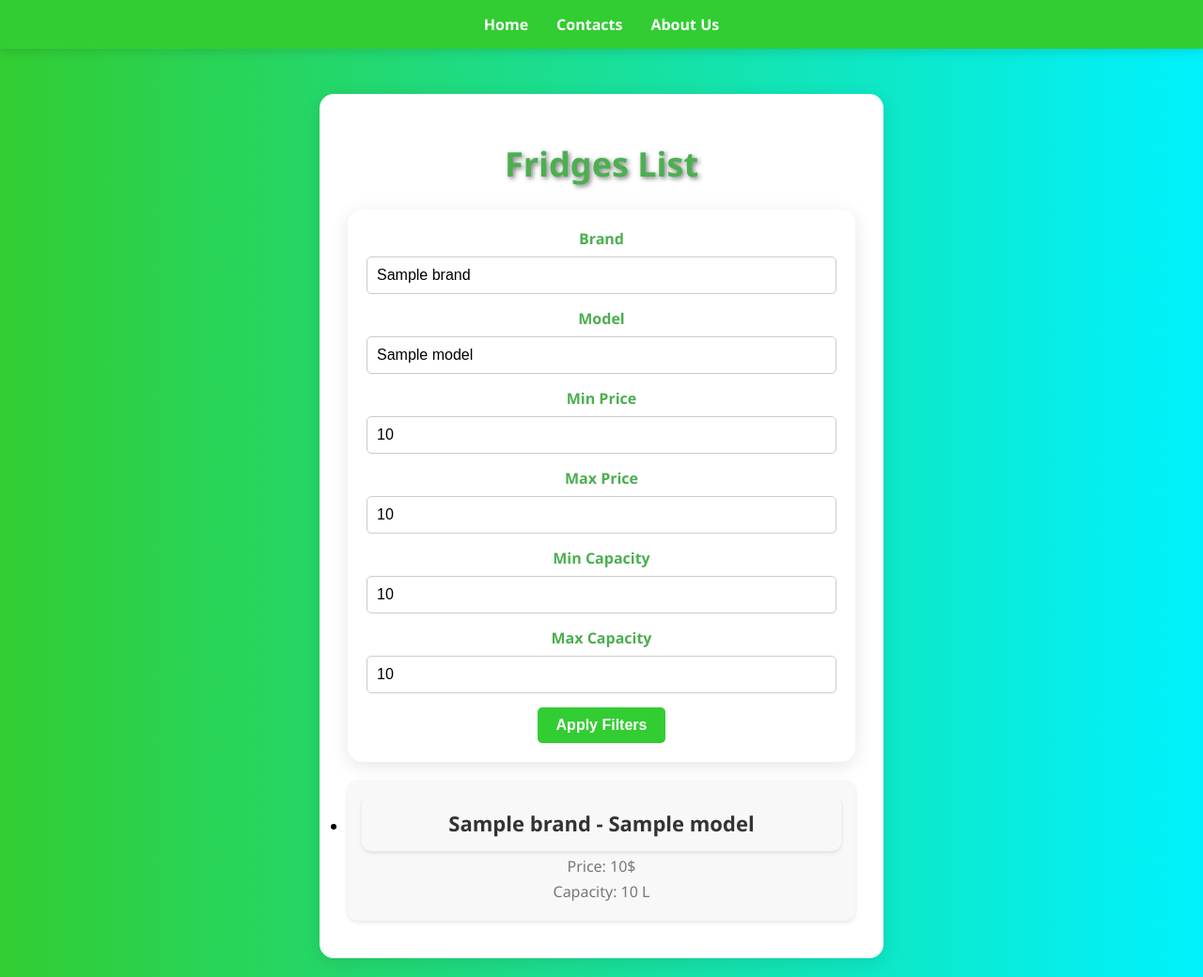
After one commit to TheAlexGrimes30/TrainingDjangoProject, a Django app: template FridgeProject/templates/fridges.html in a window 1280 px wide. The commit adds this page. Shown: the whole page at 94% size. Run offline with Django 3.2, Linux system fonts and the light colour scheme; the template is opened without the code that fills it: most values are stand-ins (such as "Sample title", 1, 10 or a date in 2020).

Commit message:
create and read operations

```diff
--- a/FridgeProject/FridgeProject/urls.py
+++ b/FridgeProject/FridgeProject/urls.py
@@ -18,7 +18,7 @@ from django.conf.urls.static import static
 from django.contrib import admin
 from django.urls import path
 
-from FridgeApp.views import home, contacts, info
+from FridgeApp.views import home, contacts, info, FridgeCreateView, FridgeListView
 from FridgeProject import settings
 
 urlpatterns = [
@@ -26,6 +26,8 @@ urlpatterns = [
     path('', home, name="home"),
     path('contacts/', contacts, name="contacts"),
     path('info/', info, name="info"),
+    path('create/', FridgeCreateView.as_view(), name="create"),
+    path('fridges/', FridgeListView.as_view(), name="fridges"),
 ]
 
 if settings.DEBUG:
--- a/FridgeProject/static/css/main_styles.css
+++ b/FridgeProject/static/css/main_styles.css
@@ -1,3 +1,4 @@
+/* Основные стили для страницы */
 body {
     font-family: 'Segoe UI', Tahoma, Geneva, Verdana, sans-serif;
     background: linear-gradient(to right, #32cd32, #00f2fe);
@@ -79,7 +80,118 @@ h3:hover {
     transform: translateY(-5px);
 }
 
-a {
-    text-decoration: none;
-    color: inherit;
+/* Стили формы */
+.form-container {
+    display: flex;
+    flex-direction: column;
+    align-items: center;
+    background: #ffffff;
+    border-radius: 15px;
+    padding: 20px;
+    width: 500px;
+    box-shadow: 0 4px 20px rgba(0, 0, 0, 0.1);
+    margin: 20px auto;
 }
+
+label {
+    display: block;
+    margin-bottom: 8px;
+    font-weight: bold;
+    color: #4CAF50;
+}
+
+input[type="text"],
+input[type="number"],
+textarea {
+    width: 100%;
+    padding: 10px;
+    margin-bottom: 15px;
+    border: 1px solid #ccc;
+    border-radius: 5px;
+    font-size: 16px;
+    box-sizing: border-box;
+    transition: border-color 0.3s ease;
+}
+
+input[type="text"]:focus,
+input[type="number"]:focus,
+textarea:focus {
+    border-color: #32cd32;
+    outline: none;
+}
+
+button[type="submit"] {
+    padding: 10px 20px;
+    font-size: 16px;
+    font-weight: bold;
+    color: white;
+    background: #32cd32;
+    border: none;
+    border-radius: 5px;
+    cursor: pointer;
+    transition: background 0.3s ease, transform 0.2s ease;
+}
+
+button[type="submit"]:hover {
+    background: #00f2fe;
+    transform: translateY(-3px);
+}
+
+/* Стили ошибок */
+.errorlist {
+    background: #ffe6e6;
+    color: #cc0000;
+    padding: 10px;
+    margin-bottom: 15px;
+    border: 1px solid #cc0000;
+    border-radius: 5px;
+    text-align: left;
+}
+
+.errorlist ul {
+    list-style: none;
+    padding: 0;
+    margin: 0;
+}
+
+.errorlist li {
+    font-size: 14px;
+    margin: 5px 0;
+}
+
+.fridges-list {
+    margin-top: 20px;
+    padding: 0;
+    list-style: none;
+}
+
+.fridges-list ul {
+    padding: 0;
+    margin: 0;
+}
+
+.fridges-list li {
+    background: #f8f8f8;
+    border-radius: 10px;
+    padding: 15px;
+    margin-bottom: 10px;
+    box-shadow: 0 2px 5px rgba(0, 0, 0, 0.1);
+    transition: transform 0.3s ease, background-color 0.3s ease;
+}
+
+.fridges-list li:hover {
+    background-color: #f0f0f0;
+    transform: translateY(-5px);
+}
+
+.fridges-list h3 {
+    color: #333;
+    font-size: 22px;
+    margin: 0;
+}
+
+.fridges-list p {
+    color: #777;
+    font-size: 16px;
+    margin: 5px 0;
+}
--- /dev/null
+++ b/FridgeProject/templates/fridges.html
@@ -0,0 +1,45 @@
+{% extends 'base.html' %}
+
+{% block title %}Fridges List{% endblock %}
+
+{% block content %}
+    <h1>Fridges List</h1>
+
+    <form method="get" class="form-container">
+        <label for="brand">Brand</label>
+        <input type="text" id="brand" name="brand" value="{{ filters.brand }}">
+
+        <label for="model">Model</label>
+        <input type="text" id="model" name="model" value="{{ filters.model }}">
+
+        <label for="min_price">Min Price</label>
+        <input type="number" id="min_price" name="min_price" value="{{ filters.min_price }}">
+
+        <label for="max_price">Max Price</label>
+        <input type="number" id="max_price" name="max_price" value="{{ filters.max_price }}">
+
+        <label for="min_capacity">Min Capacity</label>
+        <input type="number" id="min_capacity" name="min_capacity" value="{{ filters.min_capacity }}">
+
+        <label for="max_capacity">Max Capacity</label>
+        <input type="number" id="max_capacity" name="max_capacity" value="{{ filters.max_capacity }}">
+
+        <button type="submit">Apply Filters</button>
+    </form>
+
+    <div class="fridges-list">
+        {% if fridges %}
+            <ul>
+                {% for fridge in fridges %}
+                    <li>
+                        <h3>{{ fridge.brand }} - {{ fridge.model }}</h3>
+                        <p>Price: {{ fridge.price }}$</p>
+                        <p>Capacity: {{ fridge.capacity }} L</p>
+                    </li>
+                {% endfor %}
+            </ul>
+        {% else %}
+            <p>No fridges found with the selected filters.</p>
+        {% endif %}
+    </div>
+{% endblock %}
--- a/FridgeProject/templates/home.html
+++ b/FridgeProject/templates/home.html
@@ -4,8 +4,8 @@
 
 {% block content %}
     <h1>Fridges</h1>
-    <a href="#"><h3>Fridges</h3></a>
-    <a href="#"><h3>Add Fridge</h3></a>
+    <a href="{% url 'fridges' %}"><h3>Fridges</h3></a>
+    <a href="{% url 'create' %}"><h3>Add Fridge</h3></a>
     <a href="#"><h3>Update Fridge</h3></a>
     <a href="#"><h3>Delete Fridge</h3></a>
 {% endblock %}
```
Also changed, not shown: FridgeProject/FridgeApp/forms.py (added, +51 -0 lines), FridgeProject/FridgeApp/views.py (+71 -0 lines), FridgeProject/templates/fridge_create.html (added, +26 -0 lines), FridgeProject/templates/image_create.html (added, +10 -0 lines), FridgeProject/FridgeApp/migrations/0002_fridgeimage.py (added).
